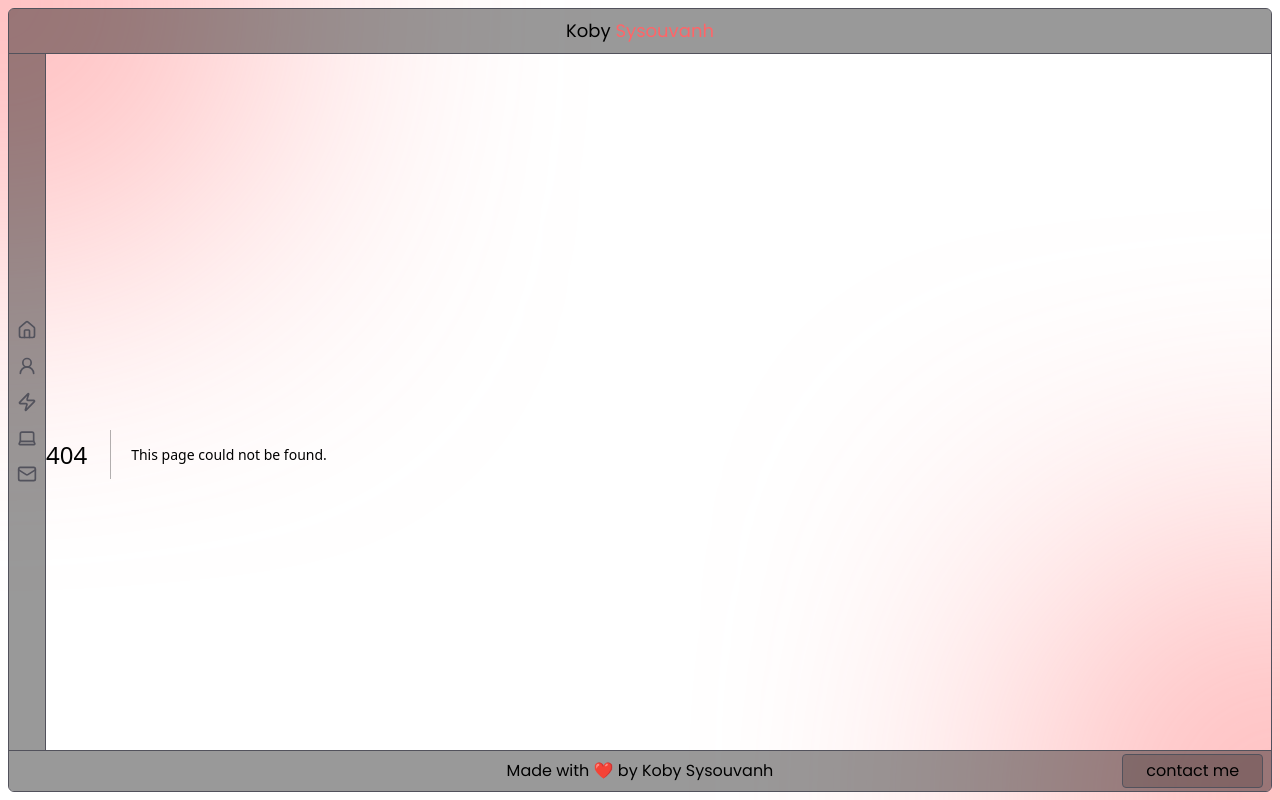
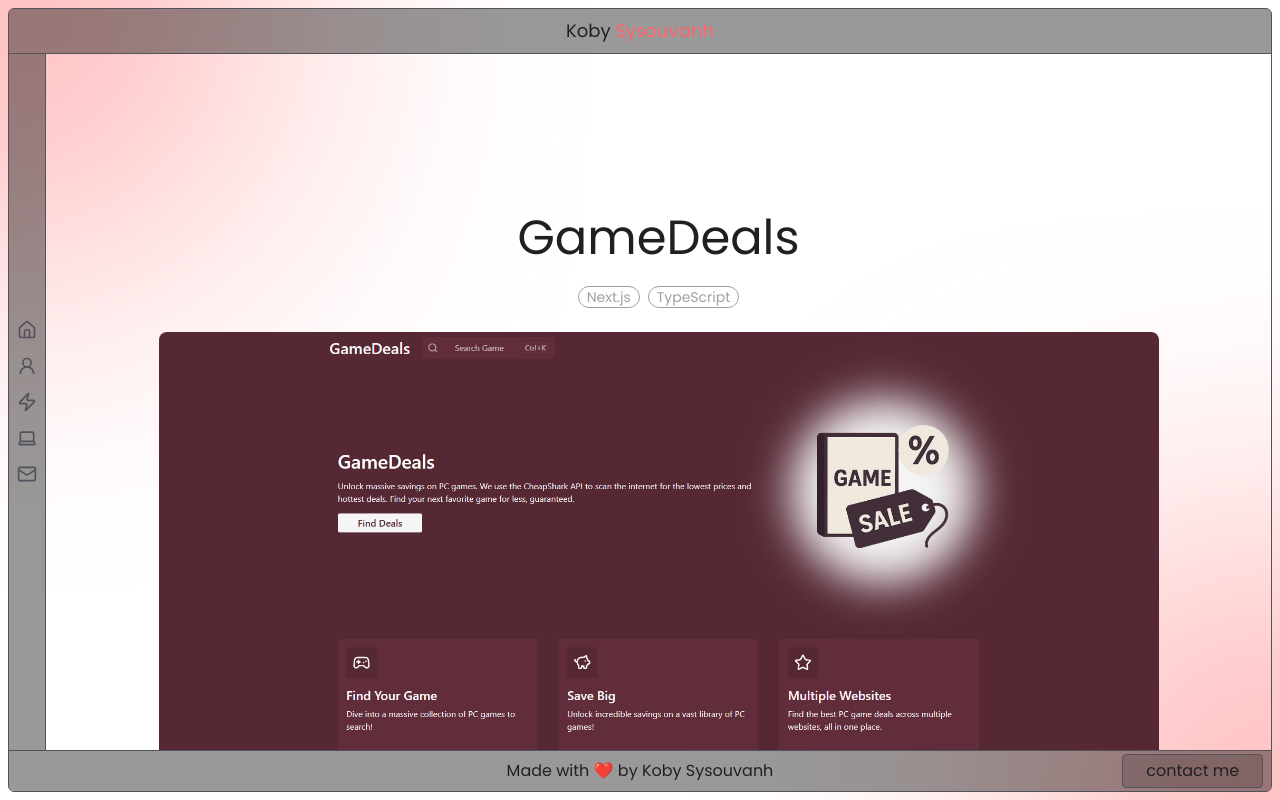
Before and after one commit to kobysysouvanh/2025portfolio, a Next.js app: page /projects/gamedeals in a window 1280 px wide. Before the commit this address had no page. Built offline with nearby package versions, Linux system fonts and the light colour scheme.

Commit message:
Added GameDeals to projects

```diff
--- /dev/null
+++ b/app/projects/gamedeals/page.tsx
@@ -0,0 +1,82 @@
+"use client";
+
+import Badge from "@/components/Badge";
+import { motion, useInView } from "framer-motion";
+import Image from "next/image";
+import { useRef } from "react";
+
+const GameDeals = () => {
+  const heroRef = useRef(null);
+  const isHeroInView = useInView(heroRef, { once: false });
+  const projectRef = useRef(null);
+  const isProjectInView = useInView(projectRef, { once: false });
+
+  return (
+    <div className="flex flex-col justify-center items-center w-full h-full overflow-hidden">
+      <div className="w-full h-full overflow-y-auto px-2 overflow-x-hidden">
+        <div className="w-full justify-center items-center flex flex-col text-center md:mt-40 mt-20">
+          <motion.div
+            ref={heroRef}
+            initial={{ opacity: 0, scale: 0.5 }}
+            animate={
+              isHeroInView
+                ? { opacity: 1, scale: 1 }
+                : { opacity: 0, scale: 0.5 }
+            }
+            transition={{ type: "spring", duration: 0.5, delay: 0.2 }}
+            exit={{ opacity: 0, scale: 0.5 }}
+          >
+            <h2 className="text-5xl">GameDeals</h2>
+            <div className="flex gap-2 flex-wrap justify-center my-6">
+              <Badge>Next.js</Badge>
+              <Badge>TypeScript</Badge>
+            </div>
+            <div className="w-full px-4">
+              <Image
+                src="/gamedeal.png"
+                width={1000}
+                height={800}
+                alt="gamedeals website"
+                className="rounded-lg"
+                unoptimized
+              />
+            </div>
+          </motion.div>
+        </div>
+        <div className="w-full h-[50%] justify-center items-center flex p-4">
+          <motion.div
+            className="w-full md:max-w-5xl h-full items-center flex flex-col md:flex-row gap-4 "
+            ref={projectRef}
+            initial={{ opacity: 0, scale: 0.5 }}
+            animate={
+              isProjectInView
+                ? { opacity: 1, scale: 1 }
+                : { opacity: 0, scale: 0.5 }
+            }
+            transition={{ type: "spring", duration: 0.5, delay: 0.2 }}
+            exit={{ opacity: 0, scale: 0.5 }}
+          >
+            <div className="w-full flex flex-col text-left">
+              <label className="text-neutral-600 font-bold">Description</label>
+              <p className="text-neutral-400">
+                Application created using Next.js, TypeScript,
+                and Tailwind CSS. Search or explore games on sale from various websites. Powered by CheapShark API to find the best deals on games.
+              </p>
+            </div>
+            <div className="flex w-full justify-center mt-6 md:justify-end">
+              <div className="flex md:flex-col gap-3">
+                <div className="border rounded py-1 px-2 border-neutral-500 hover:bg-red-600/20 hover:border-red-400 hover:text-red-400 transition-all duration-300 text-center">
+                  <a href="https://gamedeals-nine.vercel.app/" rel="noopener noreferrer">visit website</a>
+                </div>
+                <div className="border rounded py-1 px-2 border-neutral-500 hover:bg-red-600/20 hover:border-red-400 hover:text-red-400 transition-all duration-300 text-center">
+                  <a href="https://github.com/kobysysouvanh/gamedeals" rel="noopener noreferrer">visit repo</a>
+                </div>
+              </div>
+            </div>
+          </motion.div>
+        </div>
+      </div>
+    </div>
+  );
+};
+export default GameDeals;
--- a/app/projects/page.tsx
+++ b/app/projects/page.tsx
@@ -47,6 +47,21 @@
           >
             <div className="flex flex-col w-full justify-center items-center px-2">
               <h1 className="text-neutral-500">CLICK TO LEARN MORE</h1>
+              <Link href="/projects/gamedeals" className="flex justify-between items-center mt-6 border bg-black/15 border-zinc-600 rounded w-full md:w-3/5 px-6 py-16 cursor-pointer hover:md:scale-105 transition-all">
+                <div className="flex flex-col items-start">
+                  <h1 className="text-xl md:text-4xl text-red-400">GameDeals</h1>
+                  <p className="text-start text-neutral-400 mt-4 text-sm md:text-md">
+                    Games on Sale Finder
+                  </p>
+                  <div className="flex gap-2 mt-4 flex-wrap">
+                  <Badge>Next.js</Badge>
+                  <Badge>TypeScript</Badge>
+                  </div>
+                </div>
+                <p className="text-lg md:text-xl text-neutral-400">2025</p>
+              </Link>
+            </div>
+            <div className="flex flex-col w-full justify-center items-center px-2">
               <Link href="/projects/staycation" className="flex justify-between items-center mt-6 border bg-black/15 border-zinc-600 rounded w-full md:w-3/5 px-6 py-16 cursor-pointer hover:md:scale-105 transition-all">
                 <div className="flex flex-col items-start">
                   <h1 className="text-xl md:text-4xl text-red-400">Staycation!</h1>
```
Also changed, not shown: public/gamedeal.png (added).
